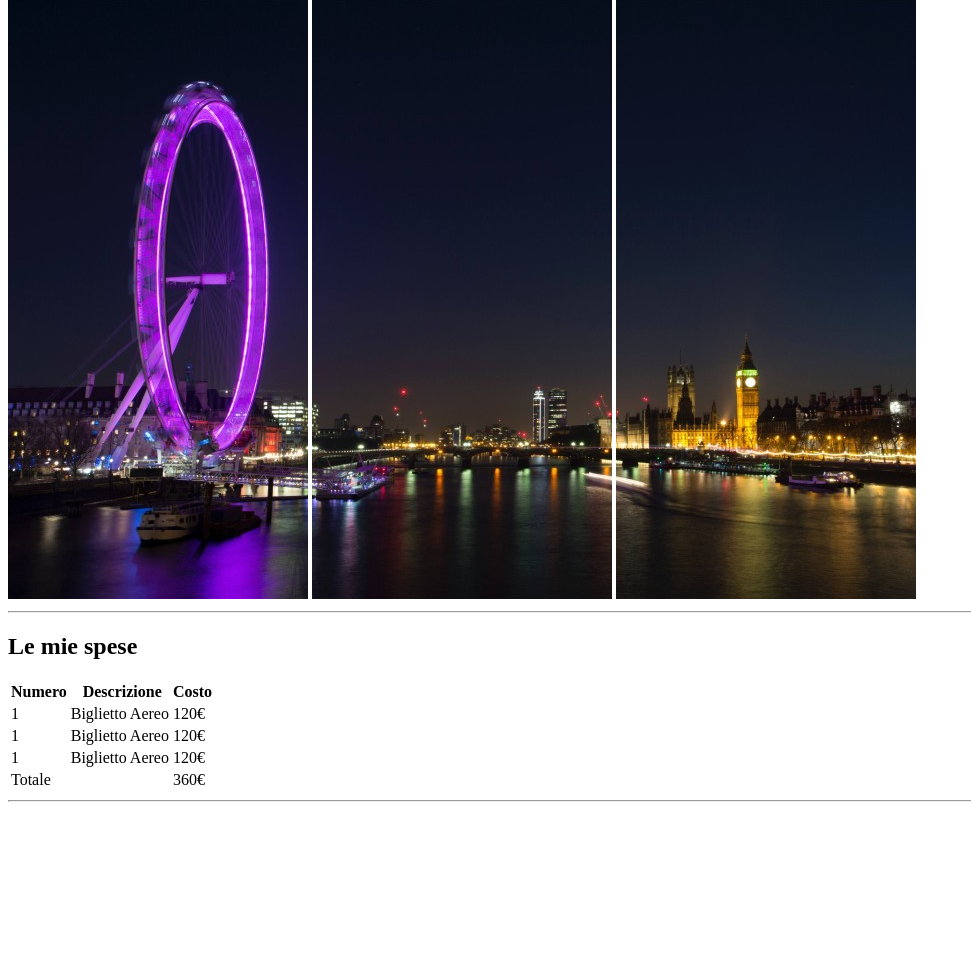
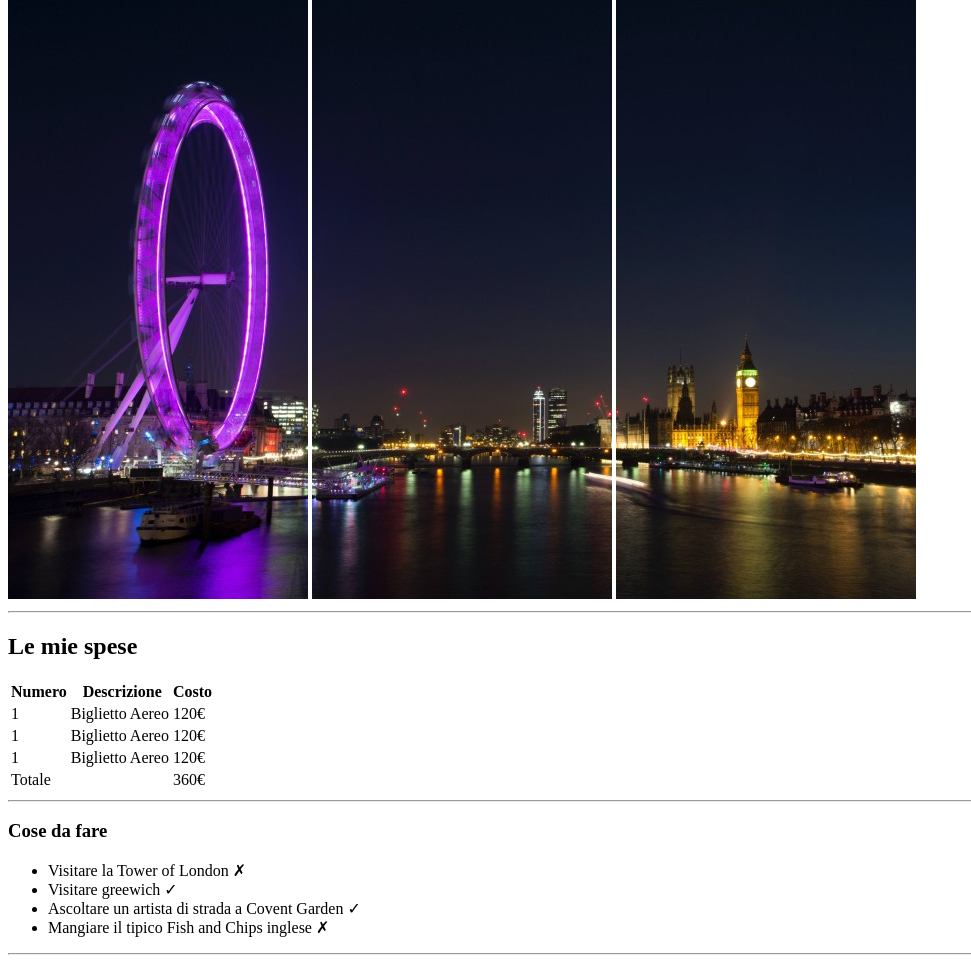
Before and after one commit to Davide1786/html-london-trip, a plain HTML site: page index.html in a window 1280 px wide. Shown: the part 68-1031 px from the top of the page, without its empty margins (0-971 px from the left). Before the commit the page ends 878 px from the top, so only its background shows below. Drawn offline with Linux system fonts and the light colour scheme.

Commit message:
Cose da fare

```diff
--- a/index.html
+++ b/index.html
@@ -21,6 +21,7 @@
 
     <!-- parte centrale -->
     <main>
+
         <section>
             <table>
                 <h2>Le mie spese</h2>
@@ -58,6 +59,18 @@
             </table>
             <hr>
         </section>
+
+        <section>
+            <h3>Cose da fare</h3>
+            <ul>
+                <li>Visitare la Tower of London &#10007</li>
+                <li>Visitare greewich &#10003;</li>
+                <li>Ascoltare un artista di strada a Covent Garden &#10003;</li>
+                <li>Mangiare il tipico Fish and Chips inglese &#10007</li>
+            </ul>
+            <hr>
+        </section>
+
     </main>
     <!-- / parte centrale -->
 
```
